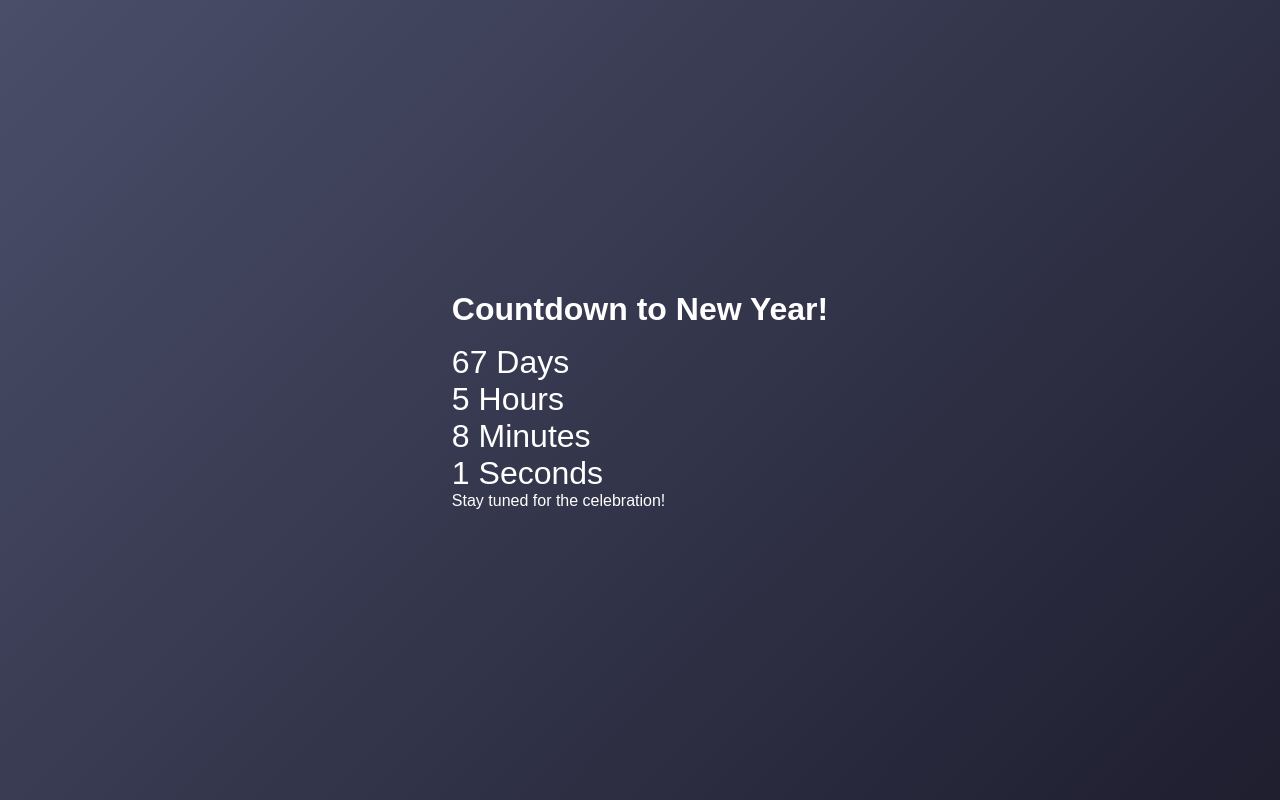
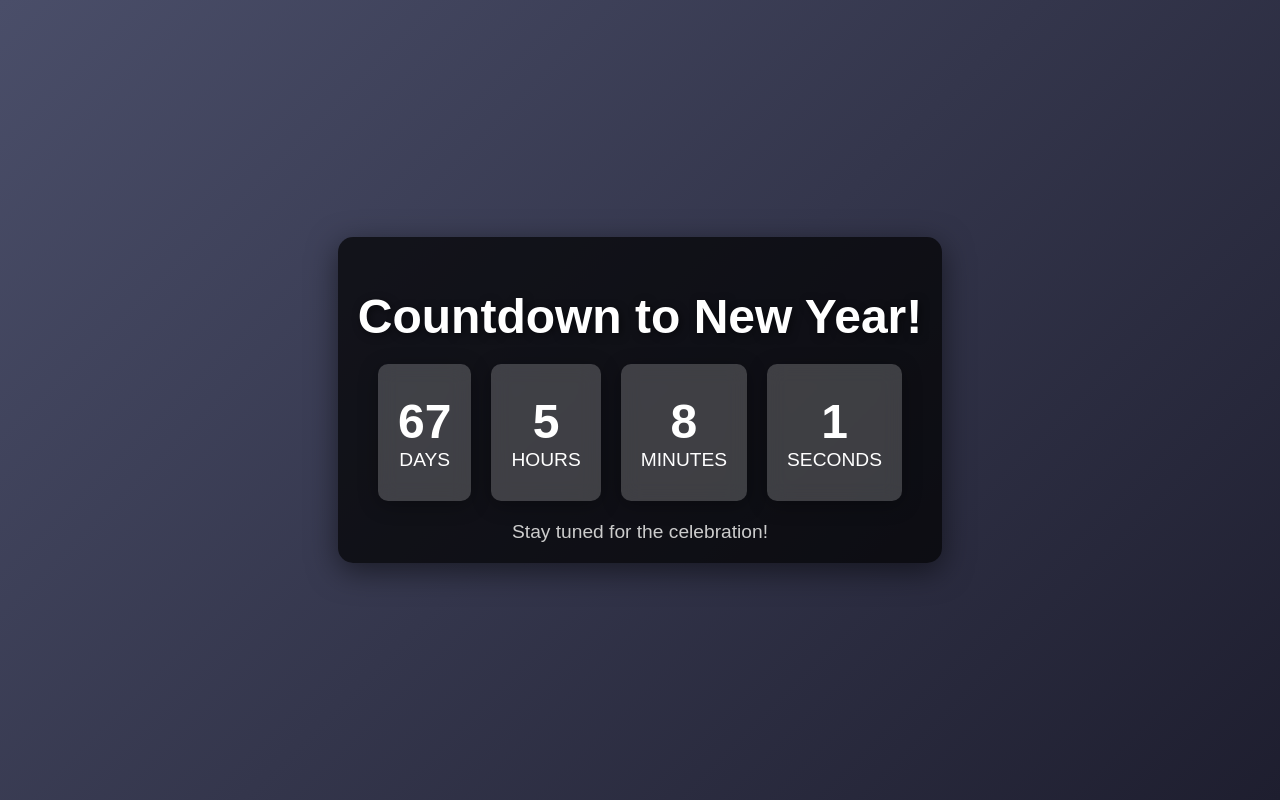
Before and after one commit to Shizukoko/Newyear_countdown, a plain HTML site: page index.html in a window 1280 px wide. Drawn offline with Linux system fonts and the light colour scheme.

Commit message:
styles.css

```diff
--- a/styles.css
+++ b/styles.css
@@ -1,20 +1,83 @@
 body {
-    font-family: Arial, sans-serif;
+    font-family: 'Arial', sans-serif;
+    background: linear-gradient(135deg, #1e1e2f 0%, #4a4e69 100%);
+    color: #fff;
     display: flex;
+    align-items: center;
     justify-content: center;
-    align-items: center;
     height: 100vh;
-    background-color: #282c34;
-    color: #ffffff;
     margin: 0;
-    flex-direction: column;
+    text-align: center;
+    overflow: hidden; /* Prevents scrollbars when confetti is created */
+    transition: background 0.5s ease; /* Smooth transition for background color */
 }
 
-h1 {
-    margin: 0;
+.container {
+    padding: 20px;
+    border-radius: 15px;
+    background: rgba(0, 0, 0, 0.7);
+    box-shadow: 0 8px 30px rgba(0, 0, 0, 0.5);
+}
+
+.countdown-title {
+    font-size: 3rem;
+    margin-bottom: 20px;
+    text-shadow: 2px 2px 8px rgba(0, 0, 0, 0.5);
 }
 
 .countdown {
-    font-size: 2rem;
-    margin-top: 1rem;
+    display: flex;
+    justify-content: center;
+    gap: 20px;
+    margin: 20px 0;
 }
+
+.time {
+    background: rgba(255, 255, 255, 0.2);
+    border-radius: 10px;
+    padding: 30px 20px;
+    backdrop-filter: blur(10px);
+    box-shadow: 0 4px 20px rgba(0, 0, 0, 0.3);
+    transition: transform 0.3s;
+}
+
+.time:hover {
+    transform: scale(1.1);
+}
+
+.number {
+    font-size: 3rem;
+    font-weight: bold;
+    display: block;
+}
+
+.label {
+    font-size: 1.2rem;
+    text-transform: uppercase;
+}
+
+.footer {
+    margin-top: 20px;
+    font-size: 1.2rem;
+    color: #ccc;
+}
+
+/* Confetti Effect */
+.confetti {
+    position: absolute;
+    bottom: 100%;
+    width: 10px;
+    height: 10px;
+    opacity: 0.8;
+    animation: fall linear forwards;
+}
+
+@keyframes fall {
+    0% {
+        transform: translateY(0);
+    }
+    100% {
+        transform: translateY(100vh) rotate(360deg);
+        opacity: 0;
+    }
+}
```
